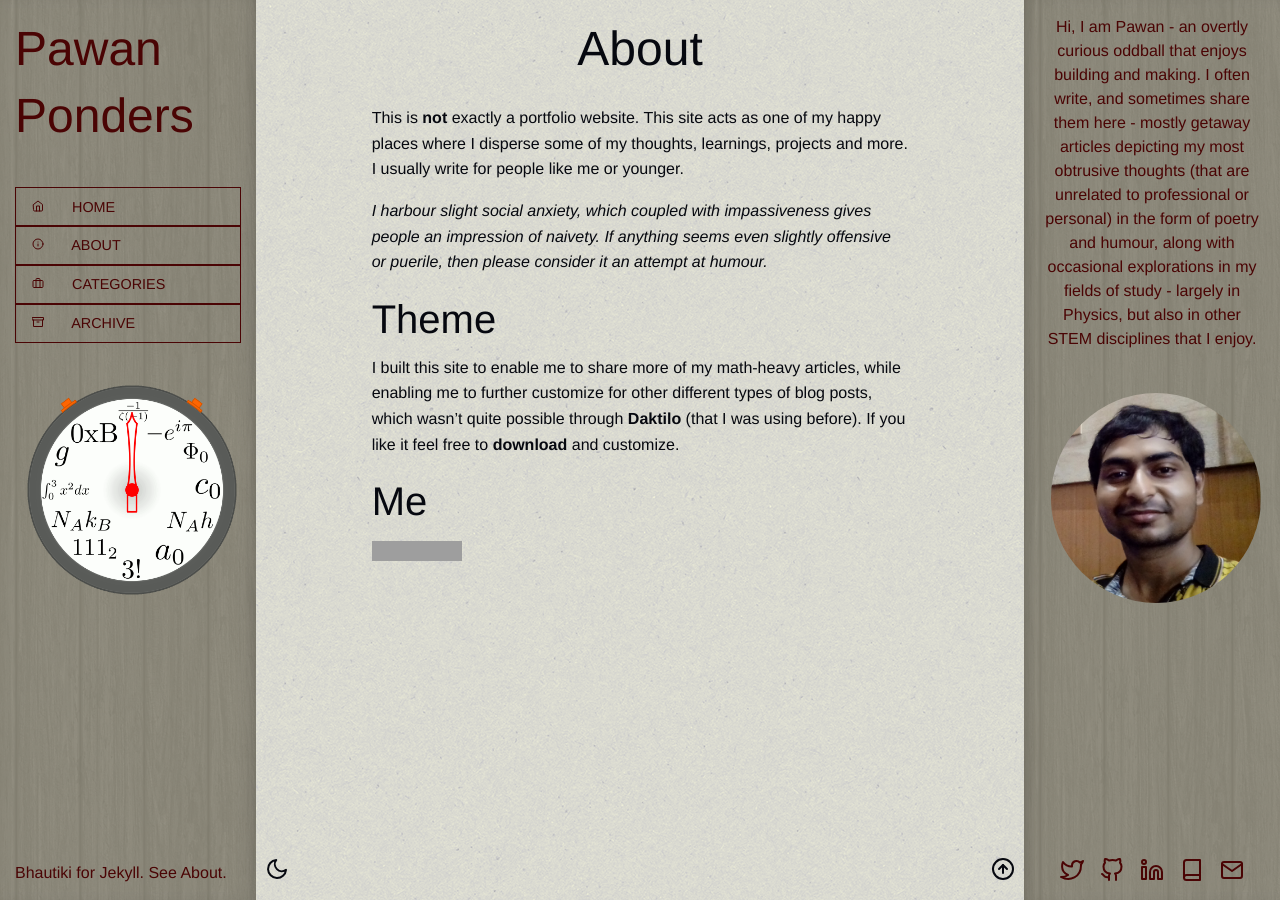
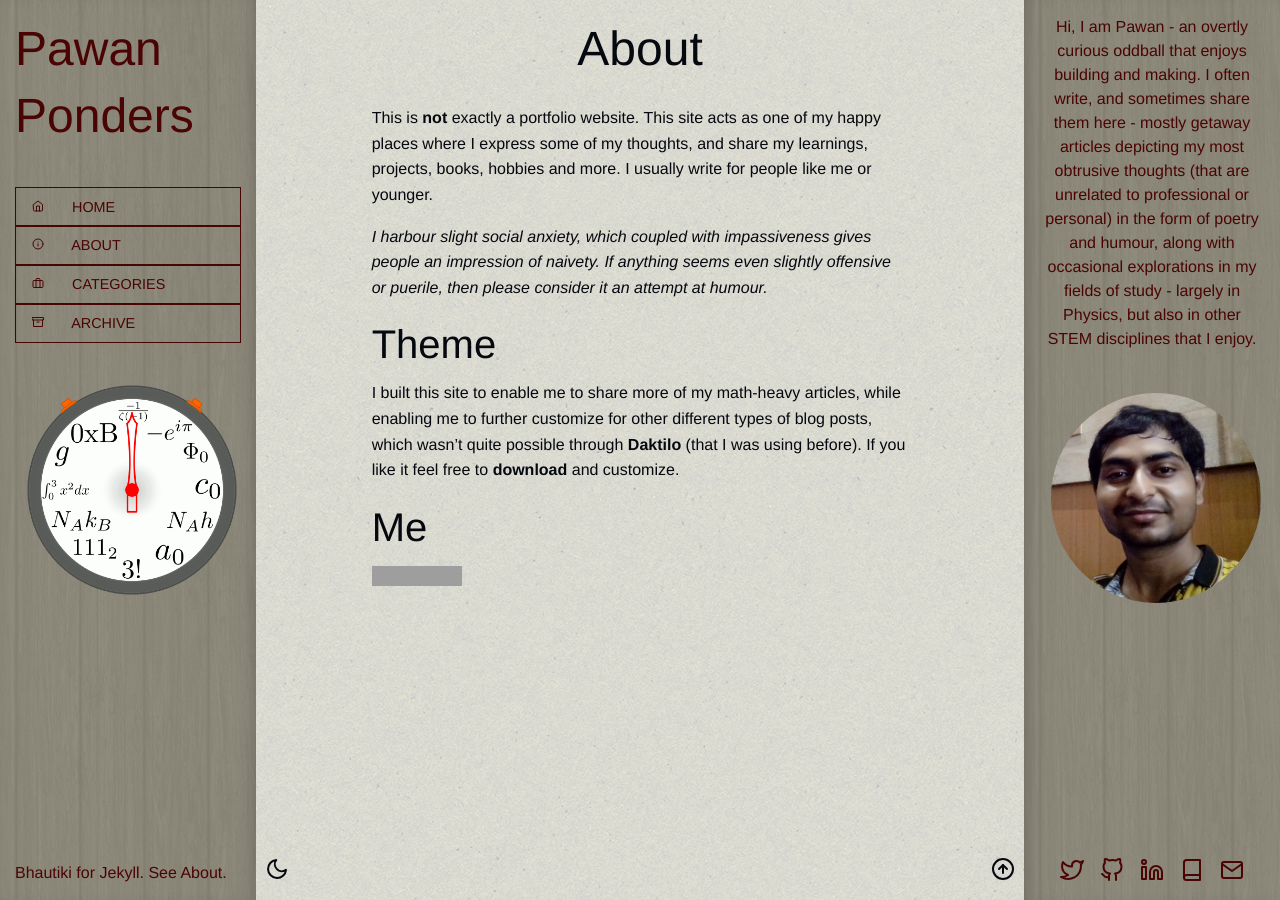
Before and after one commit to pawanmsr/pawanmsr.github.io, a Jekyll site: the page built from _pages/about.markdown, in a window 1280 px wide. Built offline with Jekyll 4.4.1, drawn with Linux system fonts in a browser that asks for light colours; grey boxes are pictures that could not be loaded.

Commit message:
expand coverage

```diff
--- a/_pages/about.markdown
+++ b/_pages/about.markdown
@@ -3,7 +3,7 @@ layout: page
 title: About
 ---
 
-This is **not** exactly a portfolio website. This site acts as one of my happy places where I disperse some of my thoughts, learnings, projects and more. I usually write for people like me or younger.
+This is **not** exactly a portfolio website. This site acts as one of my happy places where I express some of my thoughts, and share my learnings, projects, books, hobbies and more. I usually write for people like me or younger.
 
 *I harbour slight social anxiety, which coupled with impassiveness gives people an impression of naivety. If anything seems even slightly offensive or puerile, then please consider it an attempt at humour.*
 
@@ -13,4 +13,4 @@ I built this site to enable me to share more of my math-heavy articles, while en
 
 ## Me
 
-[![vayu's typing test profile](https://www.keyhero.com/static//badges/1499/typing-test-449894.png)](http://keyhero.com/profile/vayu/?ba)
+[![vayu's typing test profile](https://www.keyhero.com/static//badges/1499/typing-test-449894.png)](http://keyhero.com/profile/vayu/?ba){:target="_blank"}
```
